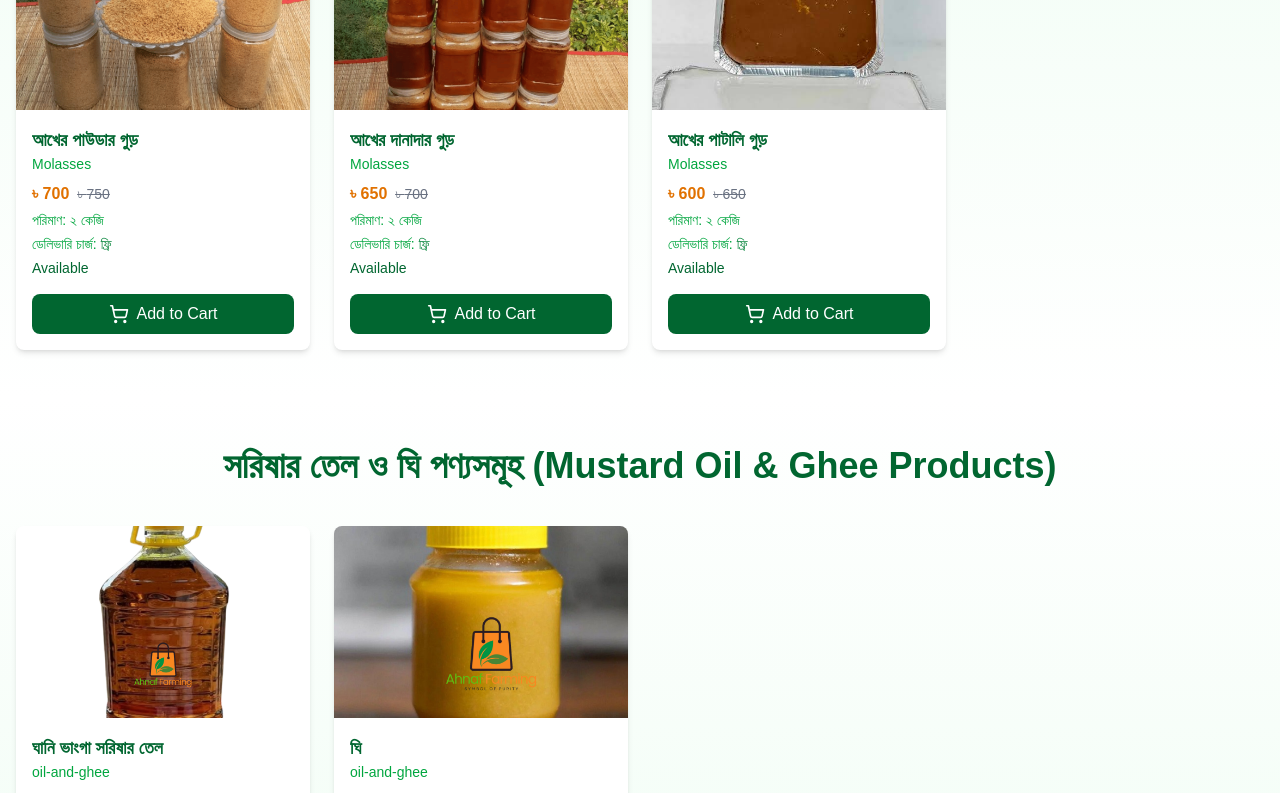
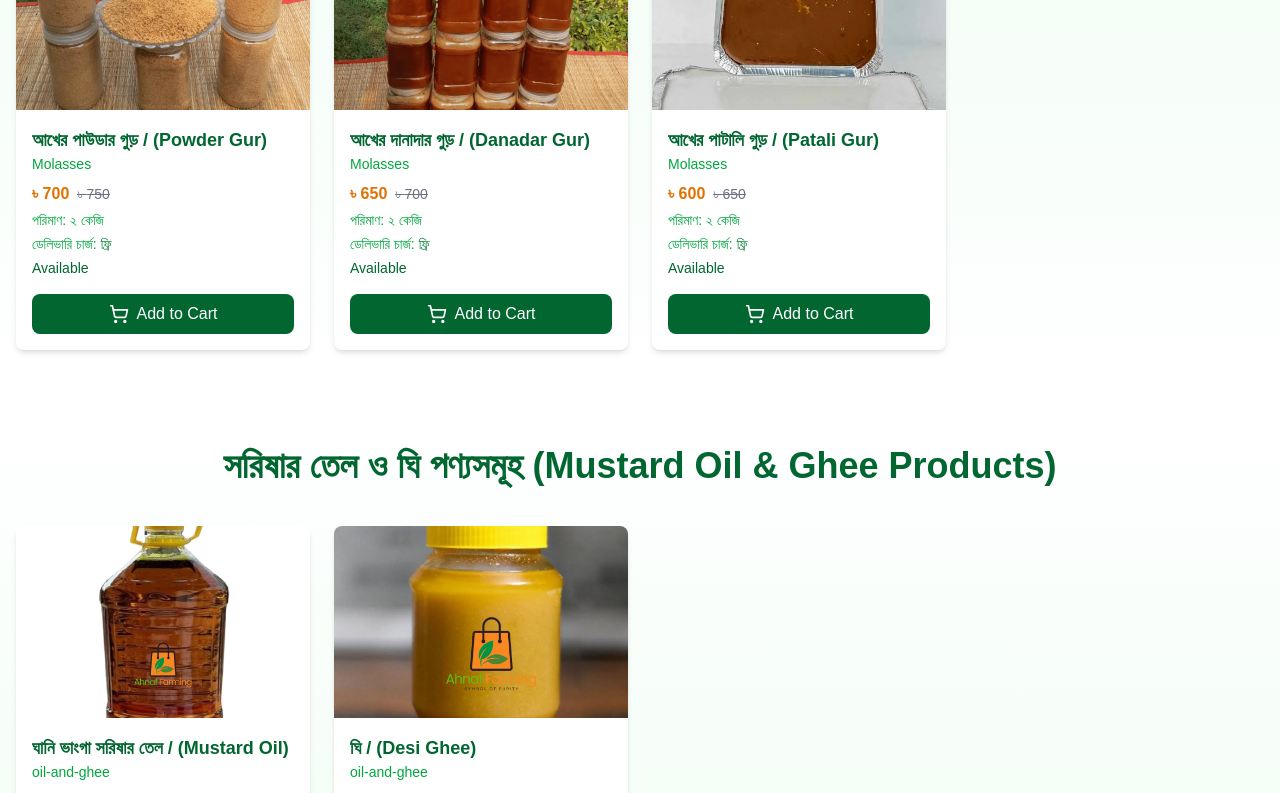
Before and after one commit to HubJourney123/ahnaf-farming-frontend, a Next.js app: page / in a window 1280 px wide. Shown: the part 1540-2333 px from the top of the page. Built offline with nearby package versions, Linux system fonts and the light colour scheme.

Commit message:
Update ProductCard.js

```diff
--- a/src/components/ProductCard.js
+++ b/src/components/ProductCard.js
@@ -17,7 +17,7 @@ const ProductCard = ({ product, addToCart }) => {
             className="w-full h-48 object-cover hover:scale-105 transition-transform duration-300"
           />
           <div className="p-4">
-            <h3 className="text-green-800 font-semibold text-lg line-clamp-2">{product.name}</h3>
+            <h3 className="text-green-800 font-semibold text-lg line-clamp-2">{product.name} / {product.en}</h3>
             <p className="text-green-600 text-sm">{product.category}</p>
             <div className="mt-2 flex items-center space-x-2">
               <p className="text-amber-600 font-bold whitespace-nowrap">৳ {product.price}</p>
```
